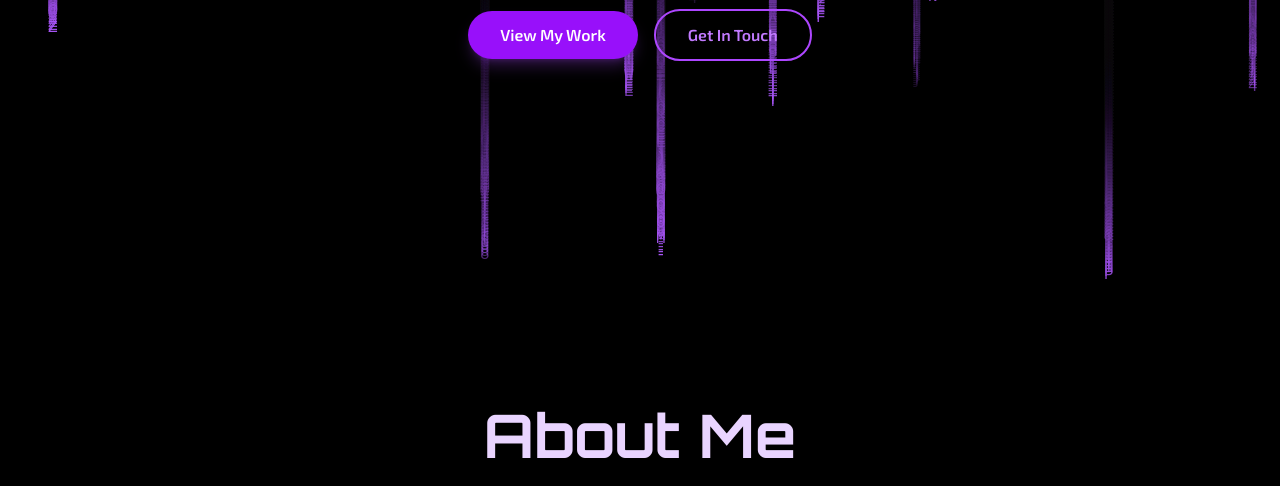
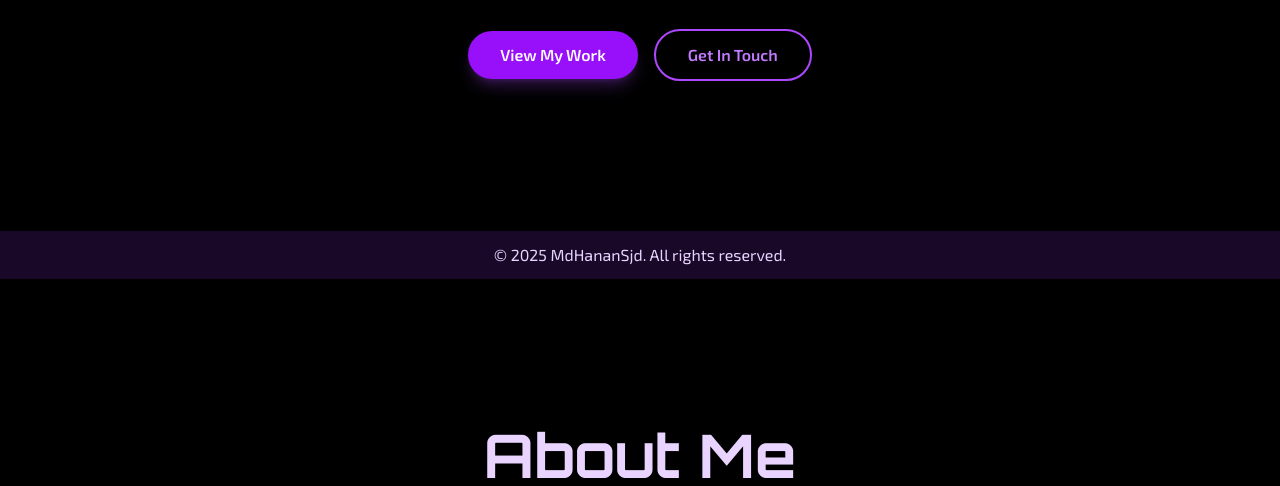
Before and after one commit to MdHananSjd/Portfolio-WebPage, a website: page index.html in a window 1280 px wide. Shown: the part 521-1007 px from the top of the page. Drawn offline with Linux system fonts and the light colour scheme.

Commit message:
edit: removed unnecessary vfx

```diff
--- a/index.html
+++ b/index.html
@@ -17,21 +17,31 @@
       overflow-x: hidden;
     }
 
-    /* Matrix Rain Canvas */
-    #matrixCanvas {
-      position: fixed;
+    /* Fix navbar and footer positioning */
+    header {
+      position: fixed !important;
       top: 0;
       left: 0;
-      width: 100vw;
-      height: 100vh;
-      z-index: -1;
-      pointer-events: none;
+      right: 0;
+      z-index: 1000;
+      background: rgba(88, 28, 135, 0.4);
+      backdrop-filter: blur(8px);
     }
 
-    /* Ensure content is above the canvas */
-    header, section, footer {
-      position: relative;
-      z-index: 1;
+    footer {
+      position: fixed !important;
+      bottom: 0;
+      left: 0;
+      right: 0;
+      z-index: 1000;
+      background: rgba(88, 28, 135, 0.3);
+      backdrop-filter: blur(8px);
+    }
+
+    /* Ensure proper spacing for fixed elements */
+    body {
+      padding-top: 80px; /* Space for fixed navbar */
+      padding-bottom: 60px; /* Space for fixed footer */
     }
 
     .futuristic-heading{
@@ -169,8 +179,6 @@
   </style>
 </head>
 <body class="bg-black text-white body-hidden">
-  <!-- Matrix Rain Canvas -->
-  <canvas id="matrixCanvas"></canvas>
   <header class="fixed top-0 w-full bg-purple-900/40 backdrop-blur-sm text-white shadow-lg z-50">
     <nav class="max-w-7xl mx-auto px-4 py-4 flex justify-between items-center">
       <div class="text-xl font-bold text-purple-200 futuristic-heading"> <a href="#home">Hanan</a></div>
@@ -410,6 +418,7 @@
           <ul class="list-disc list-inside text-purple-300 text-lg space-y-2">
             <li>Comprehensive course covering modern HTML/CSS, JavaScript, React, MongoDB, NextJS and Node.js.</li>
             <li>Developed several mini-projects applying learned concepts.</li>
+            <li class="text-purple-400">(Course still in progress)</li>
           </ul>
         </div>
 
@@ -600,196 +609,6 @@
       alert('Thank you for your message! I will get back to you soon.');
       this.reset();
     });
-
-    // Matrix Rain Effect
-    class MatrixRain {
-      constructor() {
-        this.canvas = document.getElementById('matrixCanvas');
-        this.ctx = this.canvas.getContext('2d');
-        this.characters = 'ABCDEFGHIJKLMNOPQRSTUVWXYZ0123456789@#$%^&*()_+-=[]{}|;:,.<>?/~`!';
-        this.drops = [];
-        this.mouseX = 0;
-        this.mouseY = 0;
-        this.ripples = [];
-        this.fontSize = 16;
-        this.columns = 0;
-        this.init();
-      }
-
-      init() {
-        this.resize();
-        this.createDrops();
-        this.animate();
-
-        // Event listeners
-        window.addEventListener('resize', () => this.resize());
-        document.addEventListener('mousemove', (e) => this.handleMouseMove(e));
-        document.addEventListener('click', (e) => this.handleClick(e));
-
-        // Touch support for mobile
-        document.addEventListener('touchmove', (e) => {
-          e.preventDefault();
-          const touch = e.touches[0];
-          this.handleMouseMove({ clientX: touch.clientX, clientY: touch.clientY });
-        }, { passive: false });
-
-        document.addEventListener('touchstart', (e) => {
-          const touch = e.touches[0];
-          this.handleClick({ clientX: touch.clientX, clientY: touch.clientY });
-        });
-      }
-
-      resize() {
-        this.canvas.width = window.innerWidth;
-        this.canvas.height = window.innerHeight;
-        this.columns = Math.floor(this.canvas.width / this.fontSize);
-        this.createDrops();
-      }
-
-      createDrops() {
-        this.drops = [];
-        for (let i = 0; i < this.columns; i++) {
-          this.drops[i] = {
-            x: i * this.fontSize,
-            y: Math.random() * -this.canvas.height,
-            speed: 1 + Math.random() * 2,
-            length: 10 + Math.random() * 20,
-            chars: [],
-            opacity: 0.1 + Math.random() * 0.9
-          };
-
-          // Initialize characters for this drop
-          for (let j = 0; j < this.drops[i].length; j++) {
-            this.drops[i].chars[j] = {
-              char: this.getRandomChar(),
-              opacity: 1 - (j / this.drops[i].length),
-              brightness: 1 - (j / this.drops[i].length)
-            };
-          }
-        }
-      }
-
-      getRandomChar() {
-        return this.characters[Math.floor(Math.random() * this.characters.length)];
-      }
-
-      handleMouseMove(e) {
-        this.mouseX = e.clientX;
-        this.mouseY = e.clientY;
-      }
-
-      handleClick(e) {
-        // Create ripple effect
-        this.ripples.push({
-          x: e.clientX,
-          y: e.clientY,
-          radius: 0,
-          maxRadius: 150,
-          speed: 2,
-          opacity: 1
-        });
-      }
-
-      updateRipples() {
-        this.ripples = this.ripples.filter(ripple => {
-          ripple.radius += ripple.speed;
-          ripple.opacity -= 0.01;
-          return ripple.opacity > 0;
-        });
-      }
-
-      drawRipples() {
-        this.ripples.forEach(ripple => {
-          this.ctx.beginPath();
-          this.ctx.arc(ripple.x, ripple.y, ripple.radius, 0, Math.PI * 2);
-          this.ctx.strokeStyle = `rgba(168, 85, 247, ${ripple.opacity})`;
-          this.ctx.lineWidth = 1;
-          this.ctx.stroke();
-        });
-      }
-
-      animate() {
-        // Create fade effect
-        this.ctx.fillStyle = 'rgba(0, 0, 0, 0.05)';
-        this.ctx.fillRect(0, 0, this.canvas.width, this.canvas.height);
-
-        this.updateRipples();
-        this.drawRipples();
-
-        // Update and draw drops
-        this.drops.forEach(drop => {
-          // Update position
-          drop.y += drop.speed;
-
-          // Reset drop if it goes off screen
-          if (drop.y > this.canvas.height + drop.length * this.fontSize) {
-            drop.y = -drop.length * this.fontSize;
-            drop.chars.forEach(char => {
-              char.char = this.getRandomChar();
-            });
-          }
-
-          // Draw characters
-          drop.chars.forEach((char, index) => {
-            const y = drop.y - index * this.fontSize;
-
-            if (y >= -this.fontSize && y <= this.canvas.height) {
-              // Calculate distance from mouse for glow effect
-              const distance = Math.sqrt(
-                Math.pow(drop.x - this.mouseX, 2) +
-                Math.pow(y - this.mouseY, 2)
-              );
-
-              let glowIntensity = 0;
-              if (distance < 80) {
-                glowIntensity = 1 - (distance / 80);
-              }
-
-              // Check if ripple affects this character
-              this.ripples.forEach(ripple => {
-                const rippleDistance = Math.sqrt(
-                  Math.pow(drop.x - ripple.x, 2) +
-                  Math.pow(y - ripple.y, 2)
-                );
-                if (Math.abs(rippleDistance - ripple.radius) < 15) {
-                  glowIntensity = Math.max(glowIntensity, ripple.opacity * 0.6);
-                }
-              });
-
-              // Draw glow effect
-              if (glowIntensity > 0) {
-                this.ctx.shadowColor = '#a855f7';
-                this.ctx.shadowBlur = 8 * glowIntensity;
-              } else {
-                this.ctx.shadowBlur = 0;
-              }
-
-              // Calculate color based on position and glow
-              const baseOpacity = char.opacity * drop.opacity;
-              const finalOpacity = Math.min(1, baseOpacity + glowIntensity * 0.3);
-
-              // Purple gradient based on position - brighter at top, darker at bottom
-              const purpleIntensity = char.brightness;
-              const r = Math.floor(168 * purpleIntensity);
-              const g = Math.floor(85 * purpleIntensity);
-              const b = Math.floor(247 * purpleIntensity);
-
-              this.ctx.fillStyle = `rgba(${r}, ${g}, ${b}, ${finalOpacity})`;
-              this.ctx.font = `${this.fontSize}px 'Courier New', monospace`;
-              this.ctx.fillText(char.char, drop.x, y);
-            }
-          });
-
-          // Reset shadow
-          this.ctx.shadowBlur = 0;
-        });
-
-        requestAnimationFrame(() => this.animate());
-      }
-    }
-
-    // Initialize Matrix Rain
-    new MatrixRain();
   </script>
 </body>
 </html>
```
